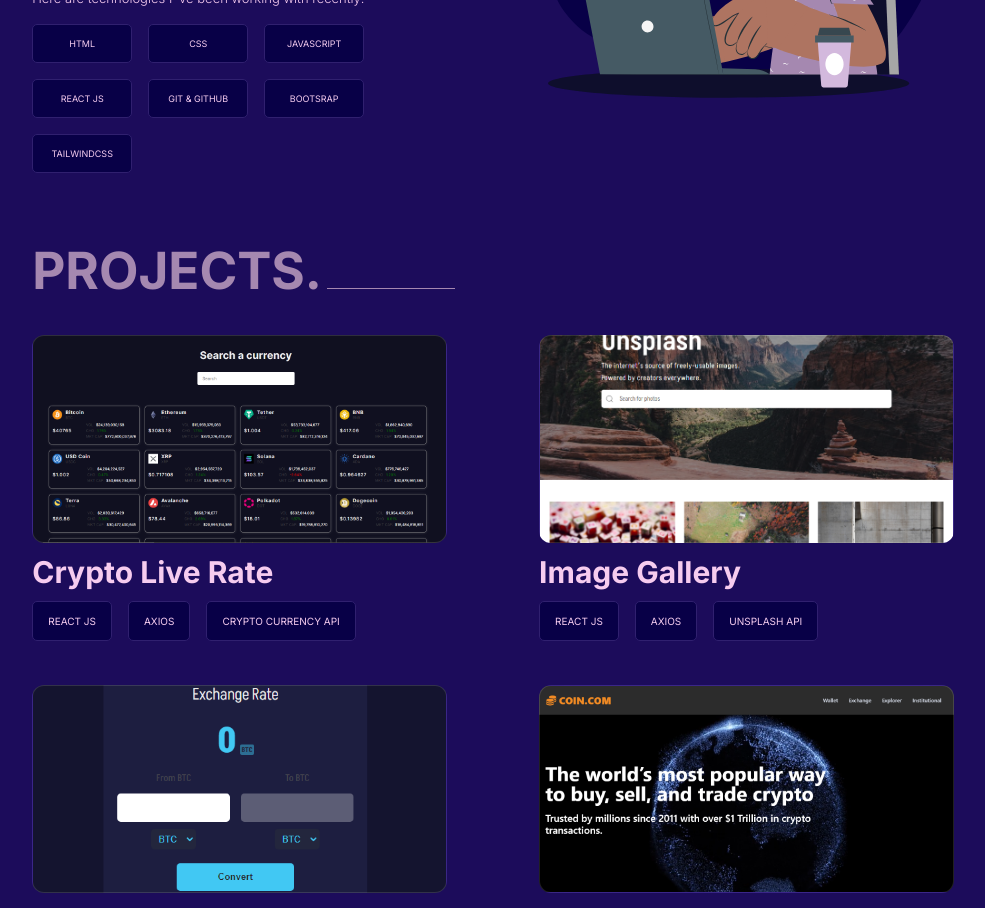
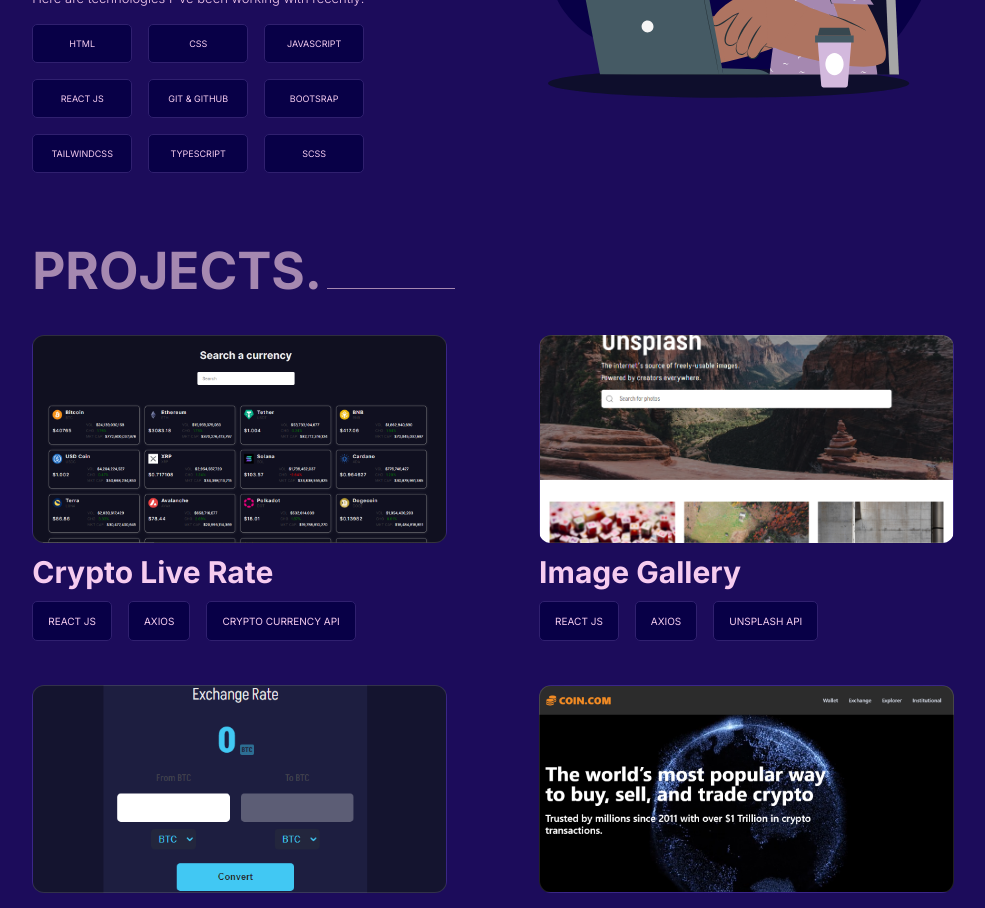
Before and after one commit to rambey-coder/Portfolio-app, a React (Create React App) app: page / in a window 1280 px wide. Shown: the part 1020-1928 px from the top of the page, without its empty margins (147-1132 px from the left). Built offline with nearby package versions, Linux system fonts and the light colour scheme.

Commit message:
Update About.js

```diff
--- a/src/Components/About.js
+++ b/src/Components/About.js
@@ -32,7 +32,7 @@
                                 <div> BOOTSRAP </div>
                             </div>
 
-                            <div className='technology'><div> TAILWINDCSS </div></div>
+                            <div className='technology'><div> TAILWINDCSS </div> <div> TYPESCRIPT </div> <div> SCSS </div> </div>
                         </div>
                     </div>
                     <div className="card2">
```
